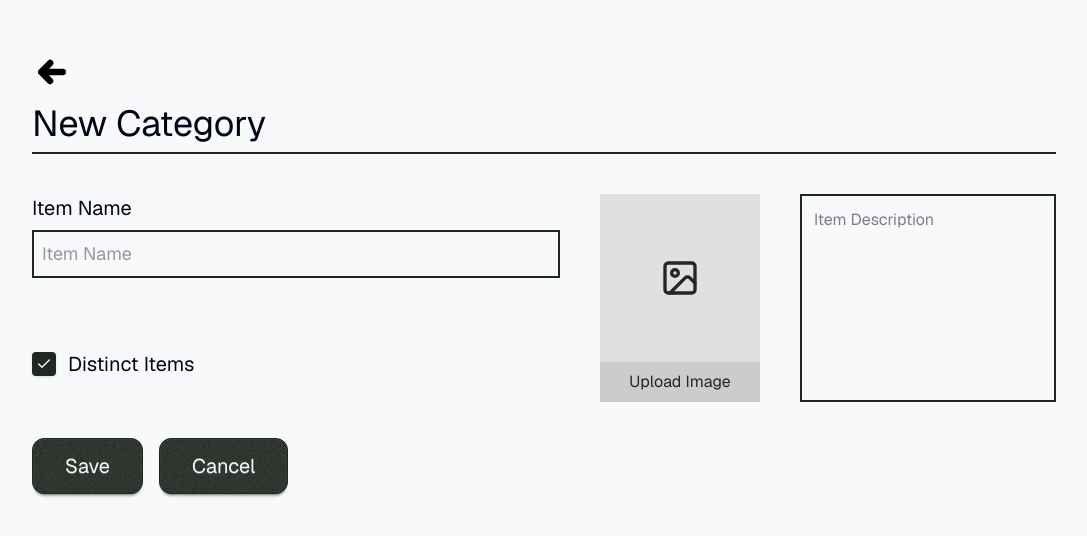
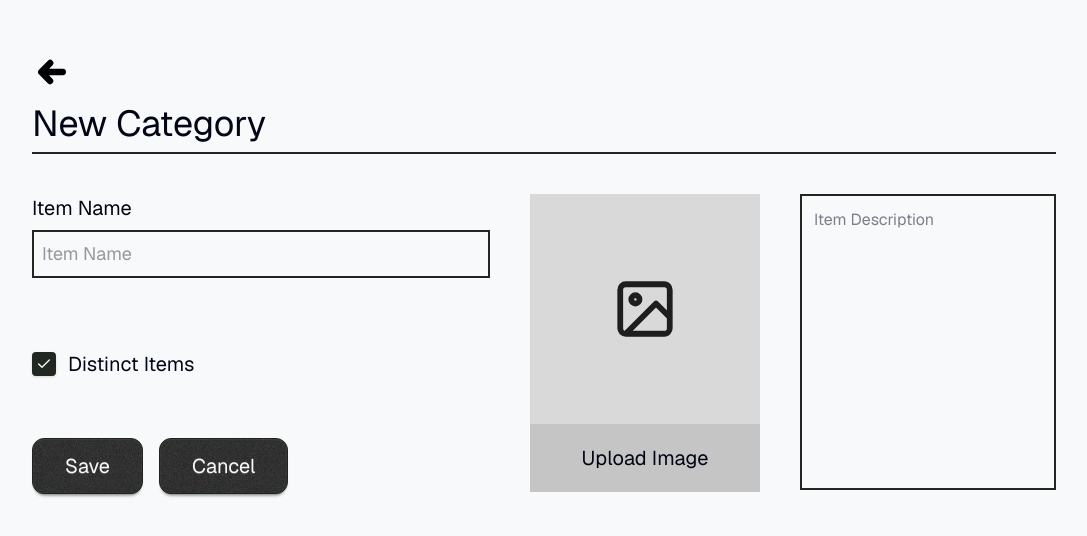
Before and after one commit to 320-Group-Project/inventory-app, a Next.js app in the folder with-supabase-app/: page /clubs/category/new in a window 1280 px wide. Shown: the top 536 px of the page, without its empty margins (96-1183 px from the left). Built offline with nearby package versions, Linux system fonts and the light colour scheme; no server answers.

Commit message:
Componentize things

```diff
--- /dev/null
+++ b/with-supabase-app/components/Counter.tsx
@@ -0,0 +1,43 @@
+"use client";
+
+import { useState } from "react";
+
+interface CounterProps{
+    Title: string;
+}
+
+export function Counter({Title}: CounterProps){
+
+    const [quantity, setQuantity] = useState(1);
+
+    const incrementQuantity = () => setQuantity(prev => prev + 1);
+    const decrementQuantity = () => setQuantity(prev => (prev > 1 ? prev - 1 : 1));
+
+    return (
+        <div className="flex flex-col items-center gap-1 transition-all">
+            <label className="text-lg">{Title}</label>
+            <div className="flex items-center h-8">
+                <button
+                    type="button"
+                    onClick={decrementQuantity}
+                    className="bg-base-200 hover:bg-base-300 h-full px-3 text-xl flex items-center justify-center transition-colors"
+                >
+                    -
+                </button>
+                <input
+                    type="number"
+                    value={quantity}
+                    onChange={(e) => setQuantity(Math.max(1, parseInt(e.target.value) || 1))}
+                    className="w-14 h-full border-[2px] border-secondary rounded-none text-center text-lg focus:outline-none bg-transparent m-0 appearance-none"
+                />
+                <button
+                    type="button"
+                    onClick={incrementQuantity}
+                    className="bg-base-200 hover:bg-base-300 h-full px-3 text-xl flex items-center justify-center transition-colors"
+                >
+                    +
+                </button>
+            </div>
+        </div>
+    )
+}
--- /dev/null
+++ b/with-supabase-app/components/ItemNameInput.tsx
@@ -0,0 +1,19 @@
+"use client";
+
+import { useState } from "react";
+
+export function ItemNameInput(){
+    const [itemName, setItemName] = useState("");
+
+    return (
+    <div className="flex flex-col gap-2">
+        <label className="text-xl">Item Name</label>
+        <input
+            type="text"
+            placeholder="Item Name"
+            value={itemName}
+            onChange={(e) => setItemName(e.target.value)}
+            className="w-full border-[2px] border-secondary rounded-none p-2 text-lg focus:outline-none focus:ring-1 focus:ring-secondary bg-transparent placeholder:text-base-content/40"
+        />
+    </div>)
+}
--- a/with-supabase-app/components/new-category.tsx
+++ b/with-supabase-app/components/new-category.tsx
@@ -2,22 +2,19 @@
 
 import { cn } from "@/lib/utils";
 import { Checkbox } from "@/components/ui/checkbox";
-import { Image as ImageIcon } from "lucide-react";
 import { useState } from "react";
+import { ItemNameInput } from "./ItemNameInput";
+import { Counter } from "./Counter";
+import AnnotatedImage from "./ui/annotatedImage";
+import { BigButton } from "./ui/BigButton";
+import { DescriptionBox } from "./ui/DescriptionBox";
 
 export function NewCategoryContent({
   className,
   ...props
 }: React.ComponentPropsWithoutRef<"div">) {
 
-  const [itemName, setItemName] = useState("");
-  const [description, setDescription] = useState("");
   const [isDistinct, setIsDistinct] = useState(true);
-  const [quantity, setQuantity] = useState(1);
-
-  // Handlers for the Quantity buttons
-  const incrementQuantity = () => setQuantity(prev => prev + 1);
-  const decrementQuantity = () => setQuantity(prev => (prev > 1 ? prev - 1 : 1));
 
   return (
     <div className={cn("flex flex-col md:flex-row gap-10 items-start w-full", className)} {...props}>
@@ -25,16 +22,7 @@ export function NewCategoryContent({
       <div className="flex flex-col gap-10 flex-1 w-full">
 
         {/* Item Name Input */}
-        <div className="flex flex-col gap-2">
-          <label className="text-xl">Item Name</label>
-          <input
-            type="text"
-            placeholder="Item Name"
-            value={itemName}
-            onChange={(e) => setItemName(e.target.value)}
-            className="w-full border-[2px] border-secondary rounded-none p-2 text-lg focus:outline-none focus:ring-1 focus:ring-secondary bg-transparent placeholder:text-base-content/40"
-          />
-        </div>
+        <ItemNameInput/>
 
         <div className="flex items-end gap-12 h-16">
 
@@ -53,67 +41,22 @@ export function NewCategoryContent({
 
           {/* Quantity Selector (Only visible if Distinct is OFF) */}
           {!isDistinct && (
-            <div className="flex flex-col items-center gap-1 transition-all">
-              <label className="text-lg">Quantity</label>
-              <div className="flex items-center h-8">
-                <button
-                  type="button"
-                  onClick={decrementQuantity}
-                  className="bg-base-200 hover:bg-base-300 h-full px-3 text-xl flex items-center justify-center transition-colors"
-                >
-                  -
-                </button>
-                <input
-                  type="number"
-                  value={quantity}
-                  onChange={(e) => setQuantity(Math.max(1, parseInt(e.target.value) || 1))}
-                  className="w-14 h-full border-[2px] border-secondary rounded-none text-center text-lg focus:outline-none bg-transparent m-0 appearance-none"
-                />
-                <button
-                  type="button"
-                  onClick={incrementQuantity}
-                  className="bg-base-200 hover:bg-base-300 h-full px-3 text-xl flex items-center justify-center transition-colors"
-                >
-                  +
-                </button>
-              </div>
-            </div>
+            <Counter Title="Quantity"/>
           )}
         </div>
 
         {/* Save & Cancel Buttons */}
         <div className="flex gap-4 mt-4">
-          <button type="button" className="btn btn-secondary text-base-100 text-xl px-8 rounded-xl font-normal h-14">
-            Save
-          </button>
-          <button type="button" className="btn btn-secondary text-base-100 text-xl px-8 rounded-xl font-normal h-14">
-            Cancel
-          </button>
+          <BigButton Title="Save"/>
+          <BigButton Title="Cancel"/>
         </div>
       </div>
 
       <div className="flex-shrink-0 mt-4 md:mt-0">
-        <button
-          type="button"
-          className="w-40 h-52 bg-[#e0e0e0] flex flex-col items-center hover:bg-[#d5d5d5] transition-colors overflow-hidden cursor-pointer border-none p-0"
-        >
-          <div className="flex-1 flex items-center justify-center w-full">
-            <ImageIcon className="w-10 h-10 text-secondary" />
-          </div>
-          <div className="bg-[#cccccc] w-full py-2 text-center text-secondary">
-            Upload Image
-          </div>
-        </button>
+        <AnnotatedImage text="Upload Image"/>
       </div>
 
-      <div className="flex-shrink-0 w-full md:w-64 h-52 mt-4 md:mt-0">
-        <textarea
-          placeholder="Item Description"
-          value={description}
-          onChange={(e) => setDescription(e.target.value)}
-          className="w-full h-full border-[2px] border-secondary rounded-none p-3 text-base focus:outline-none focus:ring-1 focus:ring-secondary bg-transparent placeholder:text-base-content/50 resize-none"
-        ></textarea>
-      </div>
+      <DescriptionBox/>
 
     </div>
   );
--- /dev/null
+++ b/with-supabase-app/components/ui/BigButton.tsx
@@ -0,0 +1,7 @@
+export function BigButton({Title, Color = "#222222"}: {Title: string, Color?: string}){
+    return (
+        <button type="button" className="btn btn-secondary text-base-100 text-xl px-8 rounded-xl font-normal h-14" style={{backgroundColor: Color}}>
+            {Title}
+        </button>
+    )
+}
--- /dev/null
+++ b/with-supabase-app/components/ui/DescriptionBox.tsx
@@ -0,0 +1,17 @@
+import { useState } from "react";
+
+export function DescriptionBox(){
+
+    const [description, setDescription] = useState("");
+
+    return (
+        <div className="flex-shrink-0 w-full md:w-64 h-74 mt-4 md:mt-0">
+        <textarea
+            placeholder="Item Description"
+            value={description}
+            onChange={(e) => setDescription(e.target.value)}
+            className="w-full h-full border-[2px] border-secondary rounded-none p-3 text-base focus:outline-none focus:ring-1 focus:ring-secondary bg-transparent placeholder:text-base-content/50 resize-none"
+        ></textarea>
+        </div>
+    )
+}
--- a/with-supabase-app/components/ui/annotatedImage.tsx
+++ b/with-supabase-app/components/ui/annotatedImage.tsx
@@ -12,18 +12,19 @@ const AnnotatedImage = ({text, src, alt}: AnnotatedImageProps) => {
   return (
     <div className="flex flex-col">
       {/* Image */}
-      {src!=undefined?
+      {
+        src!=undefined?
         <Image src={src} alt={alt ?? ""} height={230} width={230}/>:
-        <div style={{backgroundColor: "#D9D9D9", height: 230, width: 230, display: 'flex', justifyContent: 'center', alignItems: 'center'}}>
+        <button className="bg-[#d9d9d9] hover:bg-[#d0d0d0] transition-colors" style={{height: 230, width: 230, display: 'flex', justifyContent: 'center', alignItems: 'center'}}>
           <svg width="66" height="66" viewBox="0 0 66 66" fill="none" xmlns="http://www.w3.org/2000/svg">
-            <path d="M13.75 57.75H52.25C55.2876 57.75 57.75 55.2876 57.75 52.25V13.75C57.75 10.7124 55.2876 8.25 52.25 8.25H13.75C10.7124 8.25 8.25 10.7124 8.25 13.75V52.25C8.25 55.2876 10.7124 57.75 13.75 57.75ZM13.75 57.75L44 27.5L57.75 41.25M27.5 23.375C27.5 25.6532 25.6532 27.5 23.375 27.5C21.0968 27.5 19.25 25.6532 19.25 23.375C19.25 21.0968 21.0968 19.25 23.375 19.25C25.6532 19.25 27.5 21.0968 27.5 23.375Z" stroke="#1E1E1E" stroke-width="5.775" stroke-linecap="round" stroke-linejoin="round"/>
+            <path d="M13.75 57.75H52.25C55.2876 57.75 57.75 55.2876 57.75 52.25V13.75C57.75 10.7124 55.2876 8.25 52.25 8.25H13.75C10.7124 8.25 8.25 10.7124 8.25 13.75V52.25C8.25 55.2876 10.7124 57.75 13.75 57.75ZM13.75 57.75L44 27.5L57.75 41.25M27.5 23.375C27.5 25.6532 25.6532 27.5 23.375 27.5C21.0968 27.5 19.25 25.6532 19.25 23.375C19.25 21.0968 21.0968 19.25 23.375 19.25C25.6532 19.25 27.5 21.0968 27.5 23.375Z" stroke="#1E1E1E" strokeWidth="5.775" strokeLinecap="round" strokeLinejoin="round"/>
           </svg>
-        </div>
+        </button>
       }
 
       {/* Text */}
       <div style={{backgroundColor: "#C5C5C5", height: 68, width: 230, display: 'flex', justifyContent: 'center', alignItems: 'center'}}>
-        <p className="text-3xl font-bold">{text ?? ""}</p>
+        <p className="text-xl">{text ?? ""}</p>
       </div>
     </div>
   )
```
